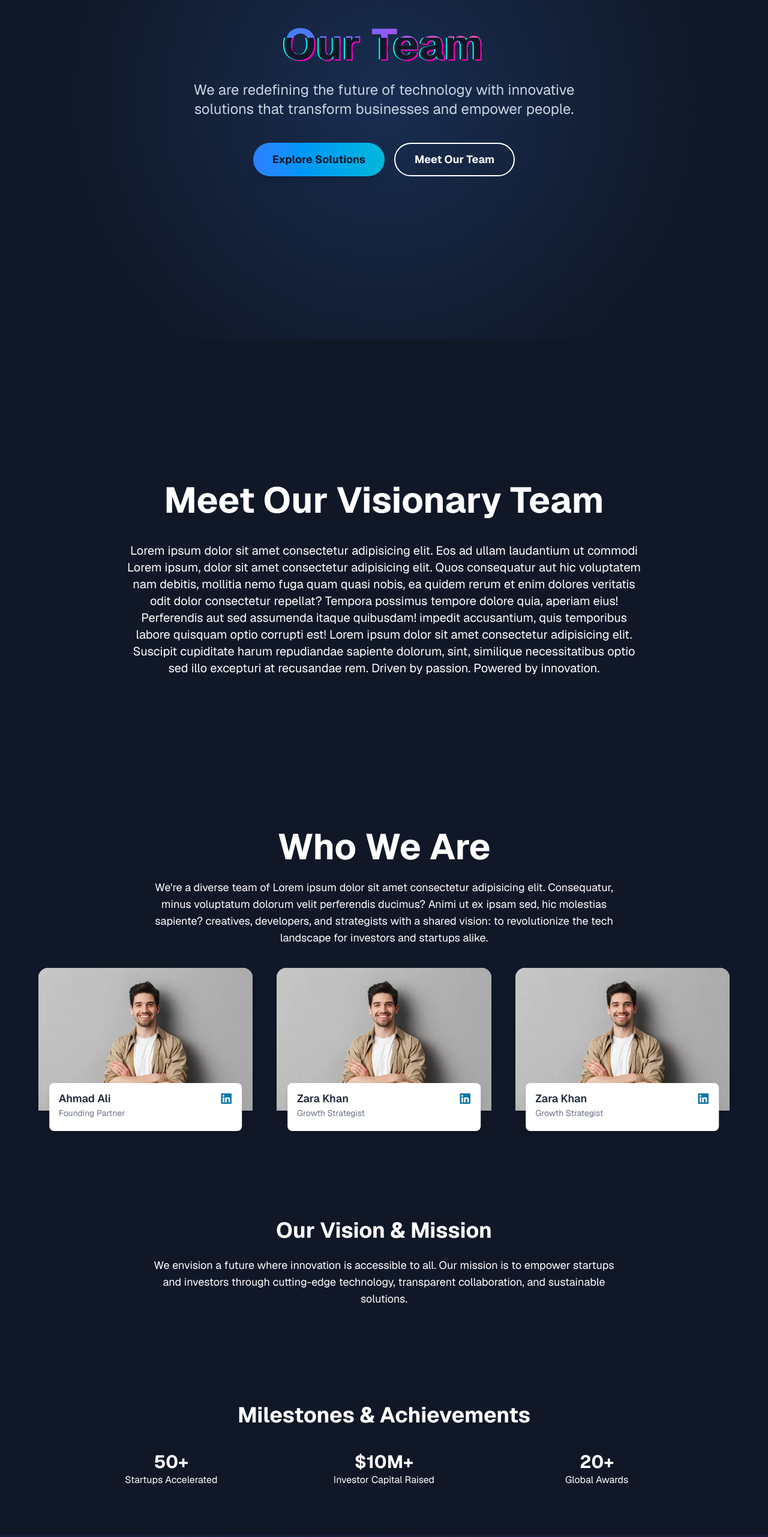
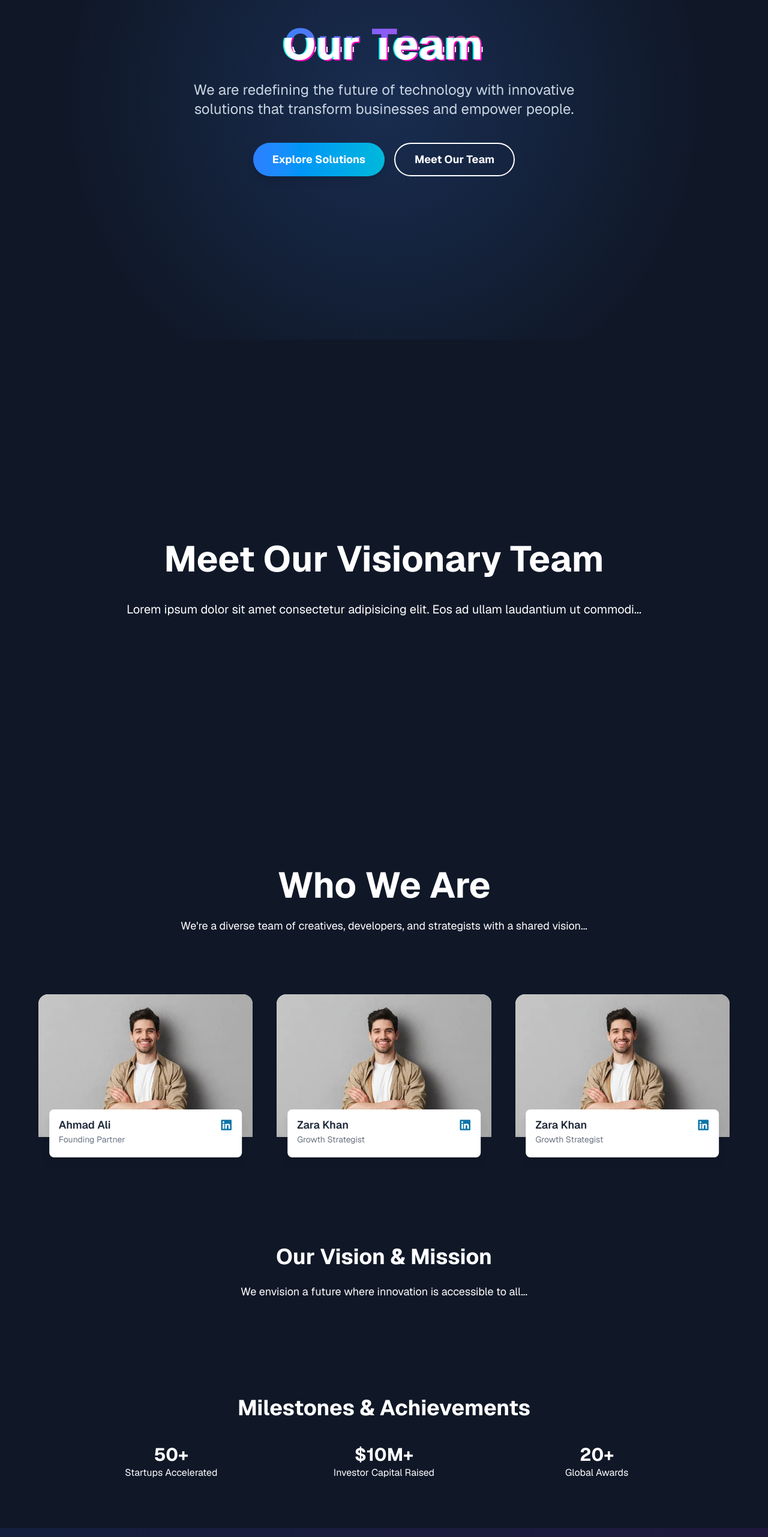
Before and after one commit to AHMAD789999/VestedVC, a Next.js app: page /team in a window 1280 px wide. Shown: the part 234-2797 px from the top of the page at 60% size. Built offline with nearby package versions, Linux system fonts and the light colour scheme.

Commit message:
add this changing

```diff
--- a/src/app/team/page.jsx
+++ b/src/app/team/page.jsx
@@ -1,111 +1,213 @@
-
 'use client'
 import React from "react";
 import { motion } from "framer-motion";
 import Head from "next/head";
 import Team from "../components/Team";
-const  TeamPage=()=> {
+
+// Animation Variants
+const fadeFromTop = {
+  hidden: { opacity: 0, y: -50 },
+  show: { opacity: 1, y: 0, transition: { duration: 0.8, ease: "easeOut" } },
+};
+
+const fadeFromBottom = {
+  hidden: { opacity: 0, y: 50 },
+  show: { opacity: 1, y: 0, transition: { duration: 0.8, ease: "easeOut" } },
+};
+
+const fadeFromLeft = {
+  hidden: { opacity: 0, x: -80 },
+  show: { opacity: 1, x: 0, transition: { duration: 1, ease: "easeOut" } },
+};
+
+const fadeFromRight = {
+  hidden: { opacity: 0, x: 80 },
+  show: { opacity: 1, x: 0, transition: { duration: 1, ease: "easeOut" } },
+};
+
+const TeamPage = () => {
   return (
-    <main className=" bg-gray-900 text-gray-900 font-sans">
+    <main className="bg-gray-900 text-white font-sans overflow-hidden">
       <Head>
         <title>Meet Our Team | Visionary Startup</title>
         <meta name="description" content="Discover the minds driving innovation at our startup." />
       </Head>
- <section className="relative min-h-screen flex items-center justify-center overflow-hidden hero-bg">
+
+      {/* Hero Section */}
+      <section className="relative min-h-screen flex items-center justify-center hero-bg">
         <div className="container mx-auto px-4 py-16 relative z-10">
-          <div className="text-center max-w-4xl mx-auto">
-            <h1 className="text-5xl md:text-7xl font-bold mb-6 glitch" data-text="Our Team">
+          <motion.div
+            className="text-center max-w-4xl mx-auto"
+            initial="hidden"
+            animate="show"
+            variants={fadeFromTop}
+          >
+            <motion.h1
+              className="text-5xl md:text-7xl font-bold mb-6 glitch"
+              data-text="Our Team"
+              whileHover={{ scale: 1.05 }}
+              initial="hidden"
+              animate="show"
+              transition={{ delay: 0.2 }}
+            >
               <span className="gradient-text">Our Team</span>
-            </h1>
-            <p className="text-xl md:text-2xl text-slate-300 mb-10 max-w-2xl mx-auto">
+            </motion.h1>
+
+            <motion.p
+              className="text-xl md:text-2xl text-slate-300 mb-10 max-w-2xl mx-auto"
+              variants={fadeFromBottom}
+              initial="hidden"
+              animate="show"
+              transition={{ delay: 0.4 }}
+            >
               We are redefining the future of technology with innovative solutions that transform businesses and empower people.
-            </p>
-            <div className="flex flex-wrap justify-center gap-4">
-              <button className="px-8 py-3 bg-gradient-to-r from-blue-500 to-cyan-500 rounded-full font-bold text-lg shadow-lg hover:shadow-xl transition-all transform hover:scale-105">
+            </motion.p>
+
+            <motion.div
+              className="flex flex-wrap justify-center gap-4"
+              initial="hidden"
+              animate="show"
+              variants={fadeFromBottom}
+              transition={{ delay: 0.6 }}
+            >
+              <motion.button
+                whileHover={{ scale: 1.1 }}
+                className="px-8 py-3 bg-gradient-to-r from-blue-500 to-cyan-500 rounded-full font-bold text-lg shadow-lg hover:shadow-xl transition-all"
+              >
                 Explore Solutions
-              </button>
-              <button className="px-8 py-3 bg-transparent border-2 border-white text-white rounded-full font-bold text-lg hover:bg-white hover:text-gray-900 transition-all">
+              </motion.button>
+              <motion.button
+                whileHover={{ scale: 1.1 }}
+                className="px-8 py-3 bg-transparent border-2 border-white text-white rounded-full font-bold text-lg hover:bg-white hover:text-gray-900 transition-all"
+              >
                 Meet Our Team
-              </button>
-            </div>
-          </div>
+              </motion.button>
+            </motion.div>
+          </motion.div>
         </div>
       </section>
-      {/* Section 1: Hero Section */}
-      <section className="min-h-screen flex items-center justify-center  text-white relative overflow-hidden">
+
+      {/* Section 1 */}
+      <section className="min-h-screen flex items-center justify-center text-white relative overflow-hidden">
         <motion.div
-          initial={{ opacity: 0, y: -50 }}
-          animate={{ opacity: 1, y: 0 }}
-          transition={{ duration: 1 }}
           className="text-center px-4 z-10 w-[70%]"
+          initial="hidden"
+          whileInView="show"
+          viewport={{ once: true }}
+          variants={fadeFromLeft}
         >
           <h1 className="text-5xl md:text-6xl font-bold mb-4">Meet Our Visionary Team</h1>
-          <p className="text-lg md:text-xl pt-6  "> Lorem ipsum dolor sit amet consectetur adipisicing elit. Eos ad ullam laudantium ut commodi Lorem ipsum, dolor sit amet consectetur adipisicing elit. Quos consequatur aut hic voluptatem nam debitis, mollitia nemo fuga quam quasi nobis, ea quidem rerum et enim dolores veritatis odit dolor consectetur repellat? Tempora possimus tempore dolore quia, aperiam eius! Perferendis aut sed assumenda itaque quibusdam! impedit accusantium, quis temporibus labore quisquam optio corrupti est! Lorem ipsum dolor sit amet consectetur adipisicing elit. Suscipit cupiditate harum repudiandae sapiente dolorum, sint, similique necessitatibus optio sed illo excepturi at recusandae rem. Driven by passion. Powered by innovation.</p>
+          <p className="text-lg md:text-xl pt-6">
+            Lorem ipsum dolor sit amet consectetur adipisicing elit. Eos ad ullam laudantium ut commodi...
+          </p>
         </motion.div>
-        <div className="absolute top-0 left-0 w-full h-full z-0" />
       </section>
 
       {/* Section 2: About Us */}
-      <section className="py-4 px-6 md:px-20 w-full flex justify-center items-center  ">
-        <div className="max-w-5xl mx-auto text-center md:w-[70%]">
-          <motion.h2 className="text-6xl text-white font-bold mb-6" whileInView={{ opacity: 1 }} initial={{ opacity: 0 }} transition={{ duration: 0.8 }}>Who We Are</motion.h2>
-          <p className="text-lg text-white">We're a diverse team of Lorem ipsum dolor sit amet consectetur adipisicing elit. Consequatur, minus voluptatum dolorum velit perferendis ducimus? Animi ut ex ipsam sed, hic molestias sapiente? creatives, developers, and strategists with a shared vision: to revolutionize the tech landscape for investors and startups alike.</p>
-        </div>
+      <section className="py-20 px-6 md:px-20 w-full flex justify-center items-center">
+        <motion.div
+          className="max-w-5xl mx-auto text-center md:w-[70%]"
+          initial="hidden"
+          whileInView="show"
+          viewport={{ once: true }}
+          variants={fadeFromRight}
+        >
+          <h2 className="text-6xl text-white font-bold mb-6">Who We Are</h2>
+          <p className="text-lg text-white">
+            We're a diverse team of creatives, developers, and strategists with a shared vision...
+          </p>
+        </motion.div>
       </section>
 
-    <Team/>
+      {/* Section 3: Team Component */}
+      <motion.div
+        initial="hidden"
+        whileInView="show"
+        viewport={{ once: true }}
+        variants={fadeFromBottom}
+      >
+        <Team />
+      </motion.div>
 
       {/* Section 4: Vision & Mission */}
-      <section className="py-20 px-6 md:px-20  text-center">
-        <motion.h2 className="text-4xl  text-white font-bold mb-6" whileInView={{ opacity: 1 }} initial={{ opacity: 0 }} transition={{ duration: 0.8 }}>Our Vision & Mission</motion.h2>
-        <p className="max-w-3xl mx-auto text-lg text-white">We envision a future where innovation is accessible to all. Our mission is to empower startups and investors through cutting-edge technology, transparent collaboration, and sustainable solutions.</p>
+      <section className="py-20 px-6 md:px-20 text-center">
+        <motion.div
+          initial="hidden"
+          whileInView="show"
+          viewport={{ once: true }}
+          variants={fadeFromTop}
+        >
+          <h2 className="text-4xl text-white font-bold mb-6">Our Vision & Mission</h2>
+          <p className="max-w-3xl mx-auto text-lg text-white">
+            We envision a future where innovation is accessible to all...
+          </p>
+        </motion.div>
       </section>
 
       {/* Section 5: Achievements */}
-      <section className="py-20 px-6 md:px-20  ">
+      <section className="py-20 px-6 md:px-20">
         <motion.div
           className="text-center"
-          initial={{ opacity: 0 }}
-          whileInView={{ opacity: 1 }}
-          transition={{ duration: 1 }}
+          initial="hidden"
+          whileInView="show"
+          viewport={{ once: true }}
+          variants={fadeFromBottom}
         >
           <h2 className="text-4xl font-bold text-white mb-10">Milestones & Achievements</h2>
           <div className="grid grid-cols-1 md:grid-cols-3 gap-10 max-w-5xl mx-auto">
-            <div>
-              <h3 className="text-3xl font-bold text-white">50+</h3>
-              <p className="text-white">Startups Accelerated</p>
-            </div>
-            <div>
-              <h3 className="text-3xl font-bold text-white">$10M+</h3>
-              <p className="text-white">Investor Capital Raised</p>
-            </div>
-            <div>
-              <h3 className="text-3xl font-bold text-white">20+</h3>
-              <p className="text-white">Global Awards</p>
-            </div>
+            {[fadeFromLeft, fadeFromBottom, fadeFromRight].map((variant, idx) => (
+              <motion.div
+                key={idx}
+                variants={variant}
+                initial="hidden"
+                whileInView="show"
+                viewport={{ once: true }}
+              >
+                <h3 className="text-3xl font-bold text-white">
+                  {idx === 0 ? "50+" : idx === 1 ? "$10M+" : "20+"}
+                </h3>
+                <p className="text-white">
+                  {idx === 0
+                    ? "Startups Accelerated"
+                    : idx === 1
+                    ? "Investor Capital Raised"
+                    : "Global Awards"}
+                </p>
+              </motion.div>
+            ))}
           </div>
         </motion.div>
       </section>
 
-       <section className="py-20 relative overflow-hidden bg-gradient-to-r from-blue-900/20 to-purple-900/20">
-        <div className="container mx-auto px-4 relative z-10">
+      {/* Section 6: CTA */}
+      <section className="py-20 relative overflow-hidden bg-gradient-to-r from-blue-900/20 to-purple-900/20">
+        <motion.div
+          className="container mx-auto px-4 relative z-10"
+          initial="hidden"
+          whileInView="show"
+          viewport={{ once: true }}
+          variants={fadeFromTop}
+        >
           <div className="max-w-4xl mx-auto text-center">
             <h2 className="text-4xl md:text-5xl text-white font-bold mb-6">Ready to Pitch Your Vision?</h2>
             <p className="text-xl text-slate-300 mb-10 max-w-2xl mx-auto">
               Join our portfolio of innovative companies transforming industries
             </p>
-            <a href="#pitch-form" className="inline-block px-8 py-4 bg-gradient-to-r from-blue-500 to-purple-500 rounded-full font-bold text-lg shadow-lg hover:shadow-xl transition-all transform hover:scale-105">
+            <motion.a
+              whileHover={{ scale: 1.1 }}
+              href="#pitch-form"
+              className="inline-block px-8 py-4 bg-gradient-to-r from-blue-500 to-purple-500 rounded-full font-bold text-lg shadow-lg hover:shadow-xl transition-all"
+            >
               Submit Your Pitch
-            </a>
+            </motion.a>
             <p className="text-slate-400 mt-6">
               Have questions? <a href="#" className="text-blue-400 hover:underline">Contact our investment team</a>
             </p>
           </div>
-        </div>
+        </motion.div>
       </section>
-      {/* Section 7: Footer */}
-
     </main>
   );
 };
+
 export default TeamPage;
```
